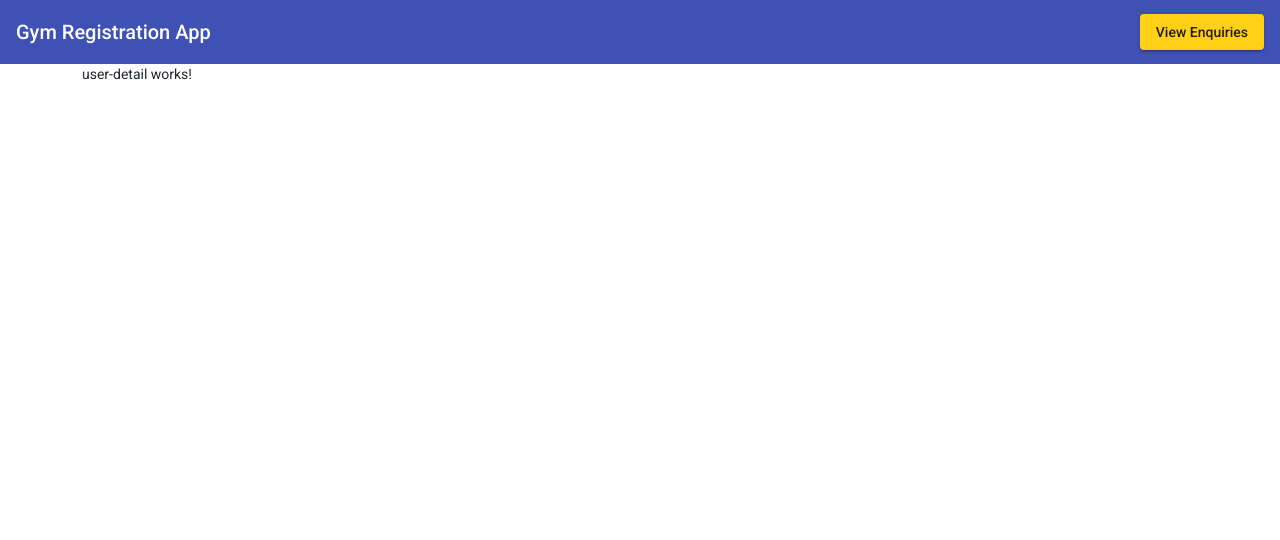
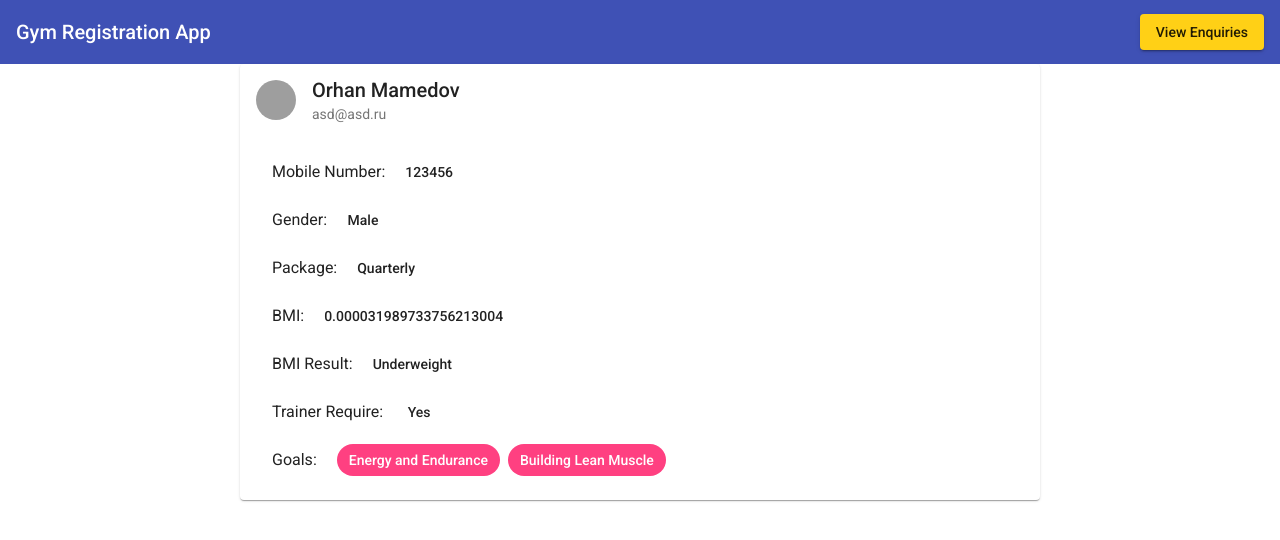
Before and after one commit to Orhan-designer/Gym-Registration-App, an Angular app in the folder gym-registration/: page /detail/1 in a window 1280 px wide. Shown: the top 540 px of the page. Built offline with nearby package versions, Linux system fonts and the light colour scheme; data requests are answered from the project's data file; grey boxes are pictures that could not be loaded.

Commit message:
feat: user-detail

```diff
--- a/gym-registration/db.json
+++ b/gym-registration/db.json
@@ -19,6 +19,28 @@
       "gymBefore": "Yes",
       "enquiryDate": "2023-04-27T21:00:00.000Z",
       "id": 1
+    },
+    {
+      "firstName": "July",
+      "lastName": "Danskih",
+      "email": "july@yandex.ru",
+      "mobile": "42342355345",
+      "weight": "62",
+      "height": "1.72",
+      "bmi": 0.5746349378042186,
+      "bmiResult": "Underweight",
+      "gender": "Female",
+      "requireTrainer": "Yes",
+      "package": "Yearly",
+      "important": [
+        "Energy and Endurance",
+        "Building Lean Muscle",
+        "Sugar Craving Body",
+        "Fitness"
+      ],
+      "gymBefore": "Yes",
+      "enquiryDate": "2023-04-21T21:00:00.000Z",
+      "id": 2
     }
   ]
 }
--- a/gym-registration/src/app/dialog/dialog.component.ts
+++ b/gym-registration/src/app/dialog/dialog.component.ts
@@ -13,15 +13,9 @@ export class DialogComponent implements OnInit {
 
   openDialog(enterAnimationDuration: string, exitAnimationDuration: string): void {
     this.dialog.open(RegistrationListComponent, {
-      width: '100%',
-      height: '100%',
       enterAnimationDuration,
       exitAnimationDuration,
     });
-  }
-
-  closeDialog() {
-    this.dialogRef.close(true);
   }
 
   ngOnInit(): void {
--- a/gym-registration/src/app/registration-list/registration-list.component.html
+++ b/gym-registration/src/app/registration-list/registration-list.component.html
@@ -4,7 +4,7 @@
 
     <mat-form-field appearance="outline" class="mt-3">
         <mat-label>Filter</mat-label>
-        <input matInput (keyup)="applyFilter($event)" placeholder="Ex. Mia" #input>
+        <input matInput (keyup)="applyFilter($event)" placeholder="Search" #input>
     </mat-form-field>
 </div>
 
--- a/gym-registration/src/app/user-detail/user-detail.component.html
+++ b/gym-registration/src/app/user-detail/user-detail.component.html
@@ -1 +1,67 @@
-<p>user-detail works!</p>
+<mat-card *ngIf="userDetail" class="example-card">
+    <mat-card-header>
+        <div mat-card-avatar class="example-header-image"></div>
+        <mat-card-title>{{userDetail.firstName}} {{userDetail.lastName}}</mat-card-title>
+        <mat-card-subtitle>{{userDetail.email}}</mat-card-subtitle>
+    </mat-card-header>
+    <mat-card-content>
+        <mat-list>
+            <mat-list-item>
+                <div matLine>
+                    Mobile Number:
+                    <button mat-button>{{userDetail.mobile}}</button>
+                </div>
+            </mat-list-item>
+
+            <mat-list-item>
+                <div matLine>
+                    Gender:
+                    <button mat-button>{{userDetail.gender}}</button>
+                </div>
+            </mat-list-item>
+
+            <mat-list-item>
+                <div matLine>
+                    Package:
+                    <button mat-button>{{userDetail.package}}</button>
+                </div>
+            </mat-list-item>
+
+            <mat-list-item>
+                <div matLine>
+                    BMI:
+                    <button mat-button>{{userDetail.bmi}}</button>
+                </div>
+            </mat-list-item>
+
+            <mat-list-item>
+                <div matLine>
+                    BMI Result:
+                    <button mat-button>{{userDetail.bmiResult}}</button>
+                </div>
+            </mat-list-item>
+
+            <mat-list-item>
+                <div matLine>
+                    Trainer Require:
+                    <button mat-button>{{userDetail.requireTrainer}}</button>
+                </div>
+            </mat-list-item>
+
+            <mat-list-item>
+                <div matLine>
+                    Goals:
+                    <button mat-button>
+                        <mat-chip-list>
+                            <ng-container *ngFor="let row of userDetail.important">
+                                <mat-chip selected color="accent">
+                                    {{row}}
+                                </mat-chip>
+                            </ng-container>
+                        </mat-chip-list>
+                    </button>
+                </div>
+            </mat-list-item>
+        </mat-list>
+    </mat-card-content>
+</mat-card>
--- a/gym-registration/src/app/user-detail/user-detail.component.scss
+++ b/gym-registration/src/app/user-detail/user-detail.component.scss
@@ -0,0 +1,10 @@
+.example-card {
+  max-width: 800px;
+  display: block;
+  margin: 0 auto;
+}
+
+.example-header-image {
+  background-image: url('https://encrypted-tbn0.gstatic.com/images?q=tbn:ANd9GcTwjt2N2F2Po0PTdvVZXGhktlqSPZVb41Hs-7hV-k70rORdrpUOufIY_S_uHUppP0mXHp0&usqp=CAU');
+  background-size: cover;
+}
--- a/gym-registration/src/app/user-detail/user-detail.component.ts
+++ b/gym-registration/src/app/user-detail/user-detail.component.ts
@@ -1,4 +1,7 @@
 import { Component, OnInit } from '@angular/core';
+import { User } from '../models/user.model';
+import { ActivatedRoute } from '@angular/router';
+import { ApiService } from '../services/api.service';
 
 @Component({
   selector: 'app-user-detail',
@@ -6,10 +9,24 @@ import { Component, OnInit } from '@angular/core';
   styleUrls: ['./user-detail.component.scss']
 })
 export class UserDetailComponent implements OnInit {
+  public userId!: number;
+  userDetail!: User;
 
-  constructor() { }
+  constructor(
+    private activatedRoute: ActivatedRoute,
+    private apiService: ApiService
+  ) { }
 
   ngOnInit(): void {
+    this.activatedRoute.params.subscribe(val => {
+      this.userId = val['id'];
+      this.fetchUserDetails(this.userId);
+    })
   }
 
+  fetchUserDetails(userId: number) {
+    this.apiService.getRegisteredUserById(userId).subscribe(res => {
+      this.userDetail = res;
+    })
+  }
 }
```
Also changed, not shown: gym-registration/src/app/app.module.ts (+7 -2 lines), 1 other file (tests, documents, lock files or other folders).
